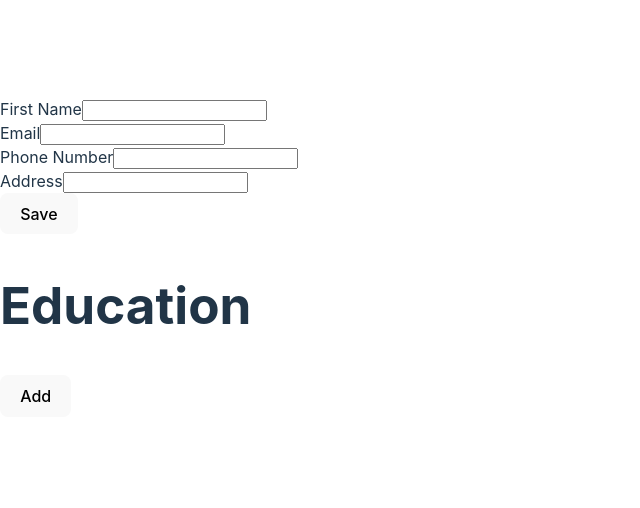
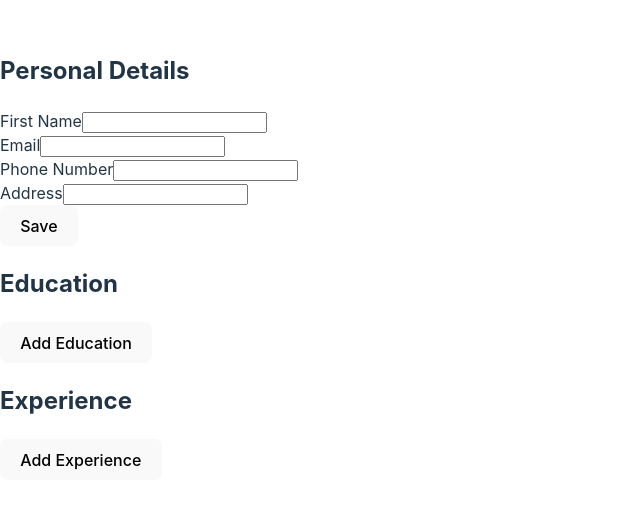
Before and after one commit to thabomoloi/cv-app, a React (Vite) app: page / in a window 1280 px wide. Shown: the part 126-634 px from the top of the page, without its empty margins (0-640 px from the left). Built offline with nearby package versions, Linux system fonts and the light colour scheme.

Commit message:
Add experience section

```diff
--- a/src/App.jsx
+++ b/src/App.jsx
@@ -2,6 +2,7 @@ import { useState } from "react";
 import uniqid from "uniqid";
 import PersonalDetails from "./components/PersonalDetails.jsx";
 import Education from "./components/EducationDetails.jsx";
+import Experience from "./components/ExperienceDetails.jsx";
 
 function App() {
 	const [personalDetails, setPersonalDetails] = useState({
@@ -15,6 +16,7 @@ function App() {
 	const [experience, setExperience] = useState([]);
 
 	const [educationEditID, setEducationEditID] = useState(null);
+	const [experienceEditID, setExperienceEditID] = useState(null);
 
 	const handleDetailsChange = (event) => {
 		const name = event.target.name;
@@ -62,10 +64,11 @@ function App() {
 	};
 
 	const handleExperienceAdd = (event) => {
+		const id = uniqid();
 		setExperience((prevExperience) => [
 			...prevExperience,
 			{
-				id: uniqid(),
+				id,
 				company: "",
 				position: "",
 				startDate: "",
@@ -73,6 +76,7 @@ function App() {
 				description: "",
 			},
 		]);
+		setExperienceEditID(id);
 	};
 	const handleExperienceRemove = (key) => {
 		const updatedExperience = experience.filter((item) => item.id != key);
@@ -94,6 +98,7 @@ function App() {
 		<div>
 			<div>
 				<section className="form details">
+					<h2>Personal Details</h2>
 					<PersonalDetails
 						fullName={personalDetails.fullName}
 						email={personalDetails.email}
@@ -104,7 +109,7 @@ function App() {
 					/>
 				</section>
 				<section className="form education">
-					<h1>Education</h1>
+					<h2>Education</h2>
 					{education && (
 						<div>
 							{education.map((item) => {
@@ -127,7 +132,33 @@ function App() {
 						</div>
 					)}
 					{educationEditID == null && (
-						<button onClick={handleEducationAdd}>Add</button>
+						<button onClick={handleEducationAdd}>Add Education</button>
+					)}
+				</section>
+				<section className="form experience">
+					<h2>Experience</h2>
+					{experience && (
+						<div>
+							{experience.map((item) => {
+								return (
+									<Experience
+										key={item.id}
+										id={item.id}
+										company={item.company}
+										startDate={item.startDate}
+										endDate={item.endDate}
+										description={item.description}
+										handleChange={handleExperienceChange}
+										editID={experienceEditID}
+										handleEditID={(id) => setExperienceEditID(id)}
+										removeExperience={handleExperienceRemove}
+									/>
+								);
+							})}
+						</div>
+					)}
+					{experienceEditID == null && (
+						<button onClick={handleExperienceAdd}>Add Experience</button>
 					)}
 				</section>
 			</div>
```
